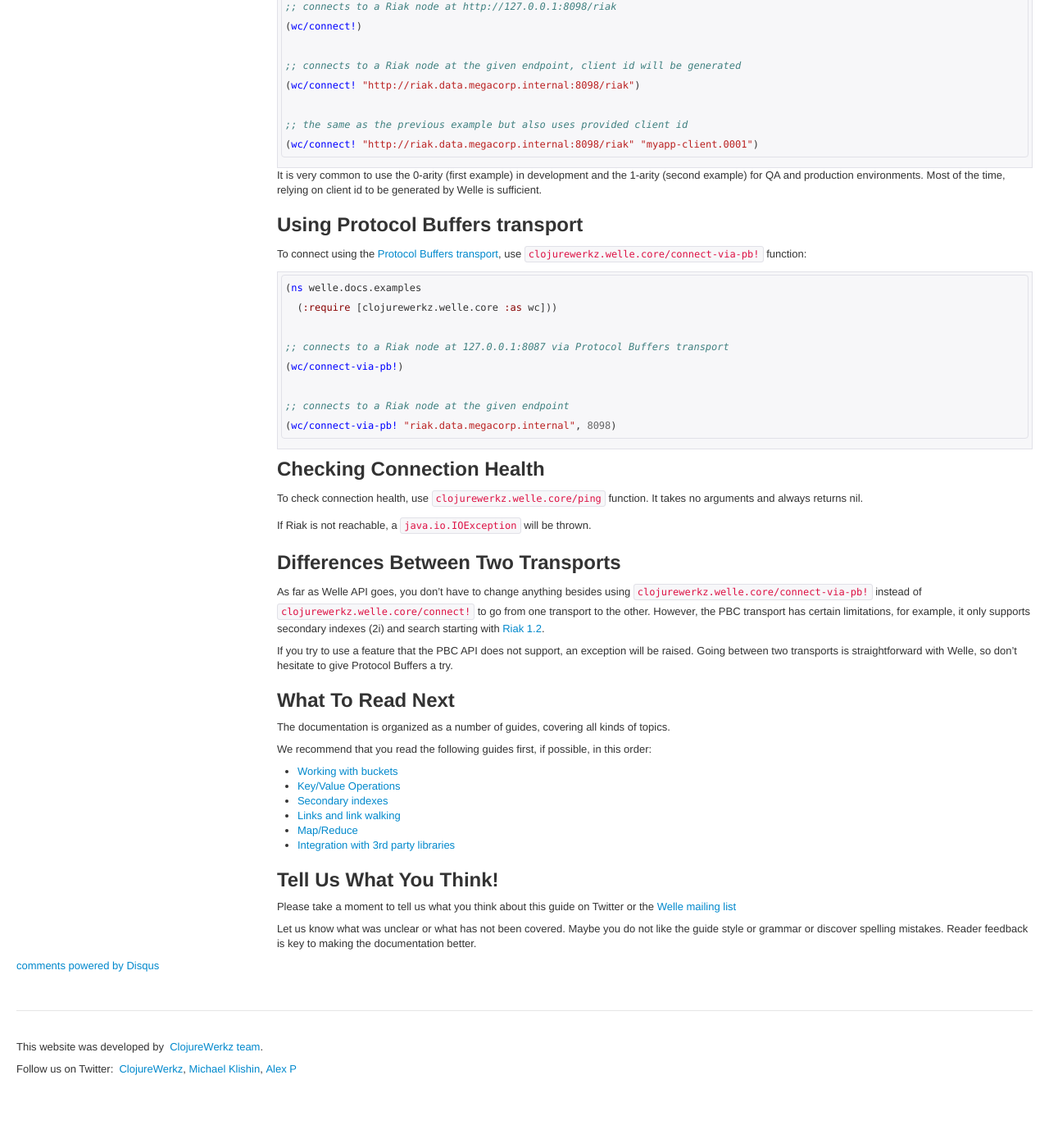
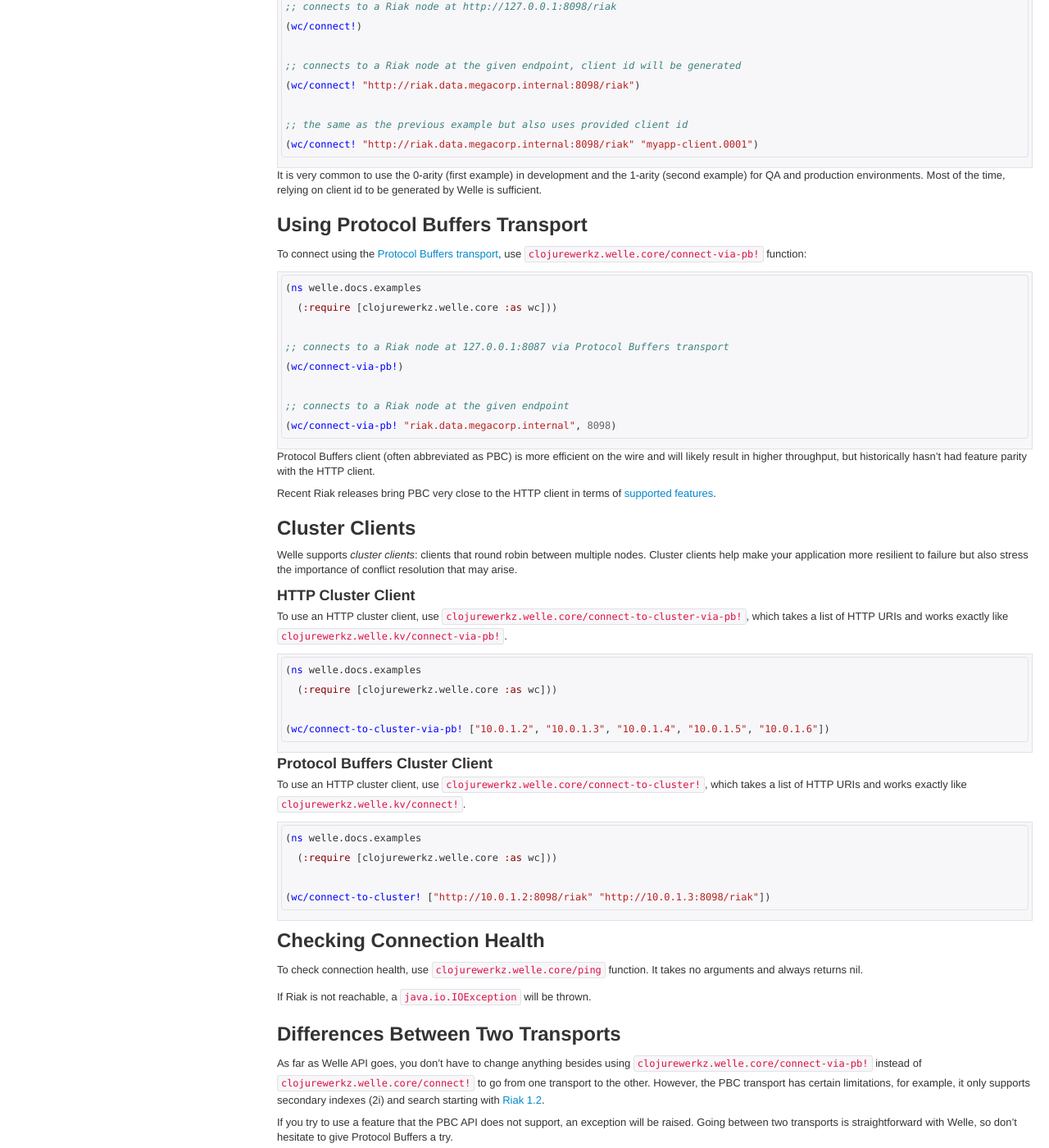
Before and after one commit to clojurewerkz/welle.docs, a Jekyll site: the page built from articles/connecting.md, in a window 1280 px wide and 1400 px high, scrolled down 574 px. Shown: the whole window at 82% size. Built offline with Jekyll 4.4.1, drawn with Linux system fonts in a browser that asks for light colours; some web fonts are replaced; Markdown is read by kramdown in place of the engine named in the settings; comment, search, counter and statistics services are not loaded; before the commit the page ends 1896 px from its top, so only the background shows below that; some of the changed text lies outside the part shown.

Commit message:
Document cluster clients

````diff
--- a/articles/connecting.md
+++ b/articles/connecting.md
@@ -49,7 +49,7 @@
 Most of the time, relying on client id to be generated by Welle is sufficient.
 
 
-## Using Protocol Buffers transport
+## Using Protocol Buffers Transport
 
 To connect using the [Protocol Buffers transport](http://wiki.basho.com/PBC-API.html), use `clojurewerkz.welle.core/connect-via-pb!` function:
 
@@ -63,6 +63,47 @@
 ;; connects to a Riak node at the given endpoint
 (wc/connect-via-pb! "riak.data.megacorp.internal", 8098)
 ```
+
+Protocol Buffers client (often abbreviated as PBC) is more efficient on the wire
+and will likely result in higher throughput, but historically hasn't had
+feature parity with the HTTP client.
+
+Recent Riak releases bring PBC very close to the HTTP client in terms of [supported
+features](http://docs.basho.com/riak/1.3.1/references/apis/).
+
+
+## Cluster Clients
+
+Welle supports *cluster clients*: clients that round robin between
+multiple nodes. Cluster clients help make your application more
+resilient to failure but also stress the importance of conflict
+resolution that may arise.
+
+### HTTP Cluster Client
+
+To use an HTTP cluster client, use `clojurewerkz.welle.core/connect-to-cluster-via-pb!`, which takes a list of
+HTTP URIs and works exactly like `clojurewerkz.welle.kv/connect-via-pb!`.
+
+``` clojure
+(ns welle.docs.examples
+  (:require [clojurewerkz.welle.core :as wc]))
+
+(wc/connect-to-cluster-via-pb! ["10.0.1.2", "10.0.1.3", "10.0.1.4", "10.0.1.5", "10.0.1.6"])
+```
+
+
+### Protocol Buffers Cluster Client
+
+To use an HTTP cluster client, use `clojurewerkz.welle.core/connect-to-cluster!`, which takes a list of
+HTTP URIs and works exactly like `clojurewerkz.welle.kv/connect!`.
+
+``` clojure
+(ns welle.docs.examples
+  (:require [clojurewerkz.welle.core :as wc]))
+
+(wc/connect-to-cluster! ["http://10.0.1.2:8098/riak" "http://10.0.1.3:8098/riak"])
+```
+
 
 
 ## Checking Connection Health
````
